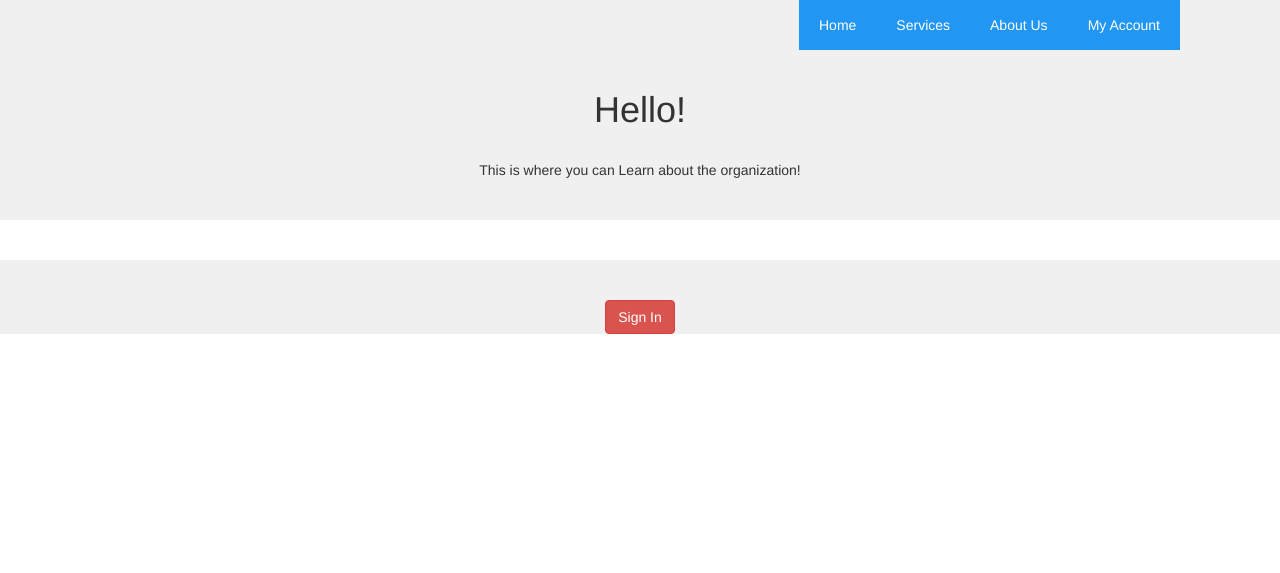
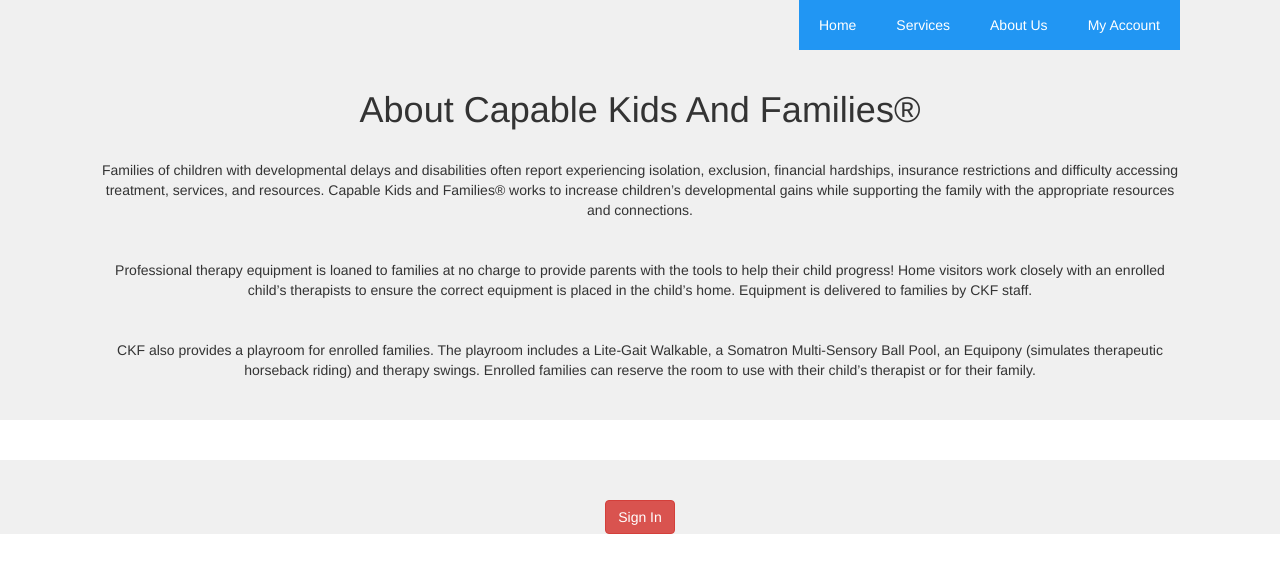
Before and after one commit to AwesomeEdster15/CommunityPartnerHYPE, a PHP site: page /mainPages/aboutUs.php in a window 1280 px wide. Shown: the part 198-771 px from the top of the page. Run offline with PHP 8.4, Linux system fonts and the light colour scheme.

Commit message:
updated about page

```diff
--- a/Concept/mainPages/aboutUs.php
+++ b/Concept/mainPages/aboutUs.php
@@ -6,9 +6,16 @@
     <!--Section 1-->
     <div class="section1">
       <div>
-        <h1 class="title">Hello!</h1>
+        <h1 class="title">About Capable Kids And Families®</h1>
         <p>
-          This is where you can Learn about the organization!
+          Families of children with developmental delays and disabilities often report experiencing isolation, exclusion, financial hardships, insurance restrictions and difficulty accessing treatment, services, and resources.
+          Capable Kids and Families® works to increase children’s developmental gains while supporting the family with the appropriate resources and connections.
+        </p>
+        <p>
+          Professional therapy equipment is loaned to families at no charge to provide parents with the tools to help their child progress!  Home visitors work closely with an enrolled child’s therapists to ensure the correct equipment is placed in the child’s home.  Equipment is delivered to families by CKF staff.
+        </p>
+        <p>
+          CKF also provides a playroom for enrolled families.  The playroom includes a Lite-Gait Walkable, a Somatron Multi-Sensory Ball Pool, an Equipony (simulates therapeutic horseback riding) and therapy swings.  Enrolled families can reserve the room to use with their child’s therapist or for their family.
         </p>
       </div>
     </div>
```
